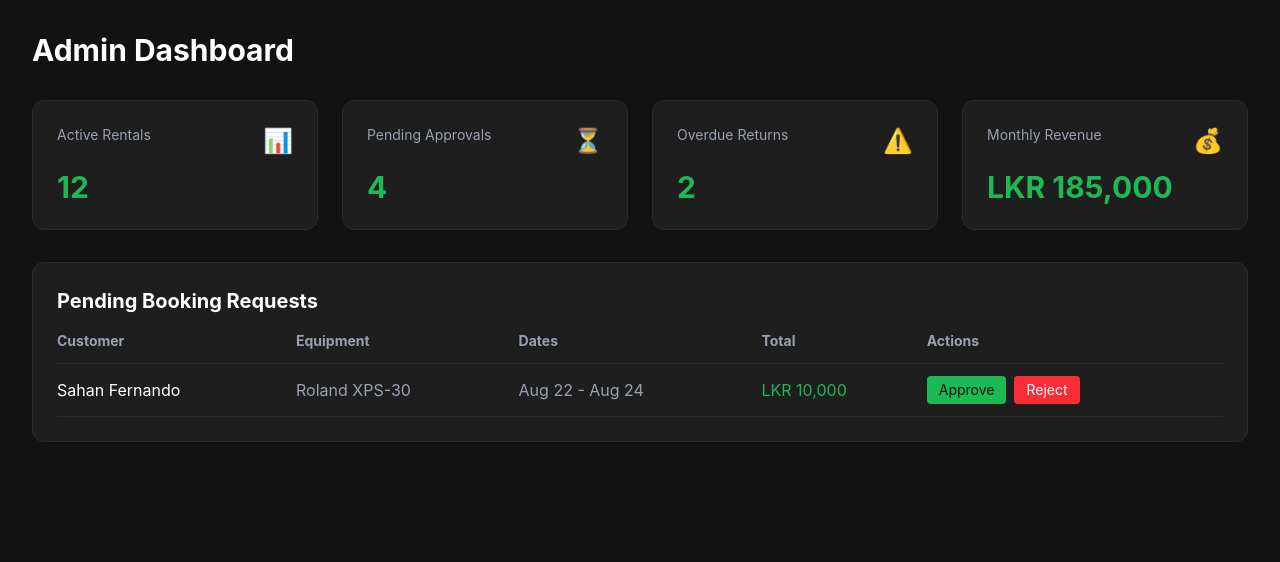
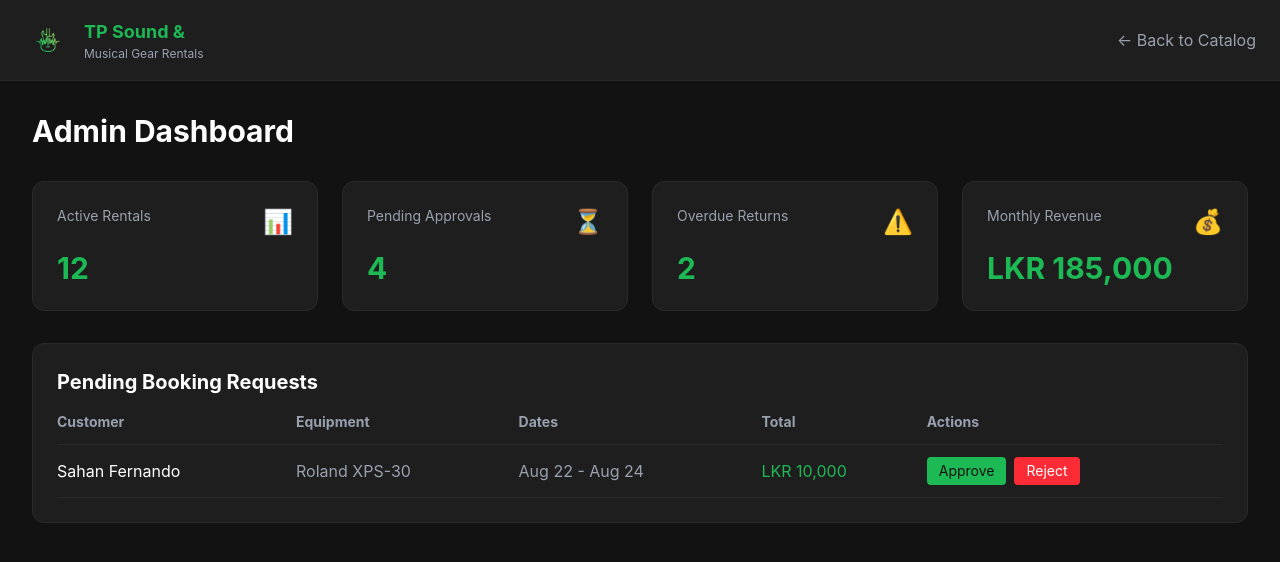
Before and after one commit to Arosha-51/TP-Sound-Rental-Management-System, a React app in the folder frontend/: page /admin in a window 1280 px wide. Shown: the top 562 px of the page. Built offline with nearby package versions, Linux system fonts and the light colour scheme; the HTML template or start-up script is replaced by a standard one.

Commit message:
TPS #comment Added TP Sound logo to BookingForm and Dashboard

```diff
--- a/frontend/src/pages/BookingForm.jsx
+++ b/frontend/src/pages/BookingForm.jsx
@@ -1,6 +1,7 @@
 import { useState, useEffect } from 'react';
 import { useNavigate, useParams } from 'react-router-dom';
 import axios from 'axios';
+import logo from '../assets/Logo.png';
 
 const API_URL = 'http://localhost:5000/api';
 
@@ -87,12 +88,25 @@ function BookingForm() {
       <div className="w-full max-w-lg bg-dark-card border border-dark-border rounded-xl p-8">
         <button
           onClick={() => navigate('/')}
-          className="text-gray-400 hover:text-neon transition mb-4"
+          className="text-gray-400 hover:text-neon transition mb-6"
         >
           ← Back to Catalog
         </button>
 
-        <h1 className="text-3xl font-bold text-neon mb-2">Book Equipment</h1>
+        {/* ===== LOGO HEADER ===== */}
+        <div className="flex items-center gap-3 mb-6">
+          <img
+            src={logo}
+            alt="TP Sound Logo"
+            className="w-14 h-14 object-contain"
+          />
+          <div>
+            <h1 className="text-neon font-bold text-lg">TP Sound &</h1>
+            <p className="text-gray-400 text-xs">Musical Gear Rentals</p>
+          </div>
+        </div>
+
+        <h2 className="text-3xl font-bold text-neon mb-2">Book Equipment</h2>
         <p className="text-gray-400 mb-6">
           Select the equipment and rental dates
         </p>
@@ -127,7 +141,9 @@ function BookingForm() {
 
           {equipment && (
             <div className="bg-dark border border-dark-border rounded-lg p-3">
-            <p className="text-gray-400 text-xs mb-1">{equipment.equipmentCode}</p>
+              <p className="text-gray-400 text-xs mb-1">
+                {equipment.equipmentCode}
+              </p>
               <p className="text-neon font-semibold">{equipment.name}</p>
               <p className="text-gray-400 text-sm">
                 LKR {equipment.dailyRate.toLocaleString()} / day
--- a/frontend/src/pages/Dashboard.jsx
+++ b/frontend/src/pages/Dashboard.jsx
@@ -1,4 +1,9 @@
+import { useNavigate } from 'react-router-dom';
+import logo from '../assets/Logo.png';
+
 function Dashboard() {
+  const navigate = useNavigate();
+
   const stats = [
     { title: 'Active Rentals', value: '12', color: 'neon', icon: '📊' },
     { title: 'Pending Approvals', value: '4', color: 'yellow', icon: '⏳' },
@@ -7,9 +12,36 @@ function Dashboard() {
   ];
 
   return (
-    <div className="min-h-screen bg-dark p-8">
-      <h1 className="text-3xl font-bold text-white mb-8">Admin Dashboard</h1>
+    <div className="min-h-screen bg-dark">
+      {/* ===== HEADER WITH LOGO ===== */}
+      <header className="border-b border-dark-border bg-dark-card">
+        <div className="max-w-7xl mx-auto px-6 py-4 flex justify-between items-center">
+          <div className="flex items-center gap-3">
+            <img
+              src={logo}
+              alt="TP Sound Logo"
+              className="w-12 h-12 object-contain"
+            />
+            <div>
+              <h1 className="text-neon font-bold text-lg">TP Sound &</h1>
+              <p className="text-gray-400 text-xs">Musical Gear Rentals</p>
+            </div>
+          </div>
 
+          <button
+            onClick={() => navigate('/')}
+            className="text-gray-400 hover:text-neon transition"
+          >
+            ← Back to Catalog
+          </button>
+        </div>
+      </header>
+
+      {/* MAIN CONTENT */}
+      <div className="max-w-7xl mx-auto p-8">
+        <h2 className="text-3xl font-bold text-white mb-8">Admin Dashboard</h2>
+
+        {/* Stats Cards */}
         <div className="grid grid-cols-1 sm:grid-cols-2 lg:grid-cols-4 gap-6 mb-8">
           {stats.map((stat, index) => (
             <div
@@ -27,9 +59,9 @@ function Dashboard() {
 
         {/* Pending Requests Table */}
         <div className="bg-dark-card border border-dark-border rounded-xl p-6">
-        <h2 className="text-xl font-bold text-white mb-4">
+          <h3 className="text-xl font-bold text-white mb-4">
             Pending Booking Requests
-        </h2>
+          </h3>
           <table className="w-full">
             <thead>
               <tr className="border-b border-dark-border text-left">
@@ -59,6 +91,7 @@ function Dashboard() {
           </table>
         </div>
       </div>
+    </div>
   );
 }
 
```
Lines whose indentation alone changed are shown as unchanged.
